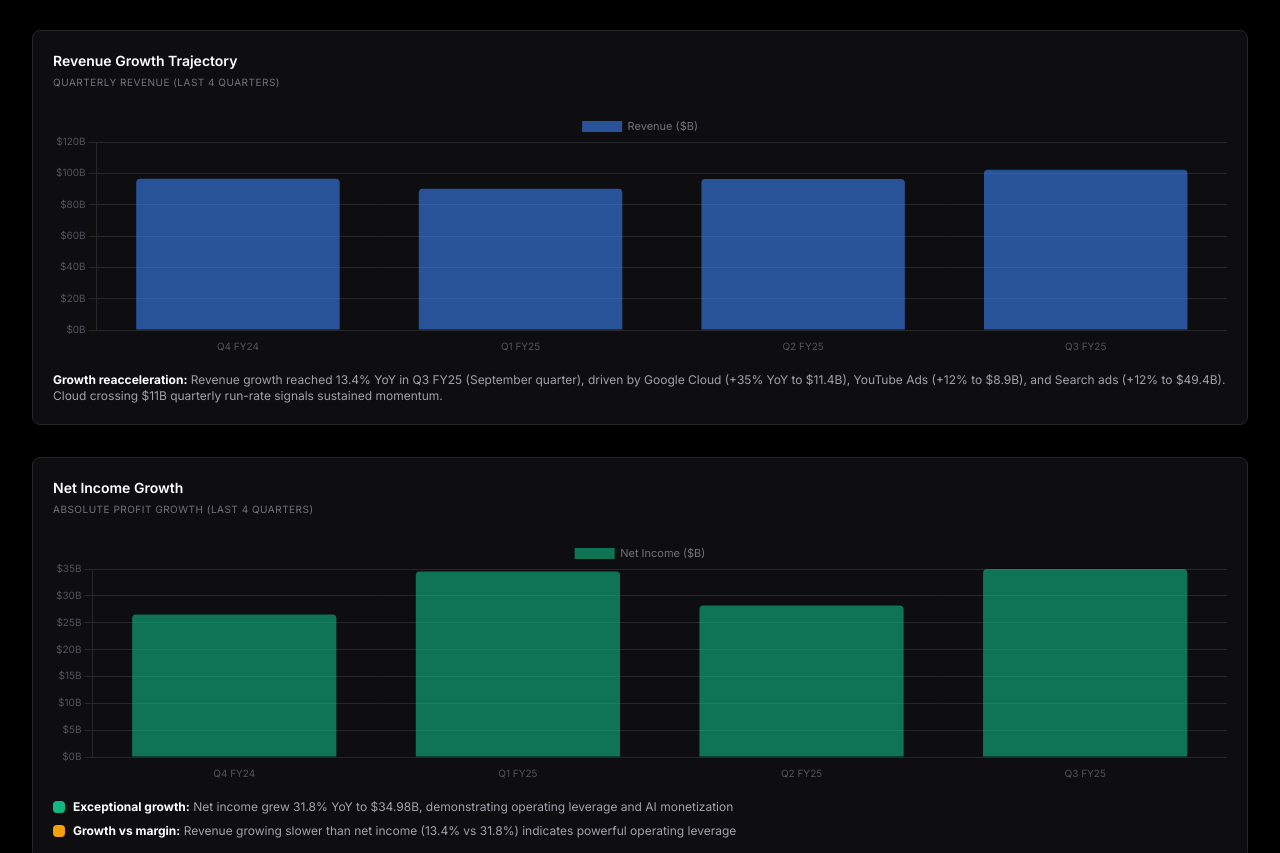
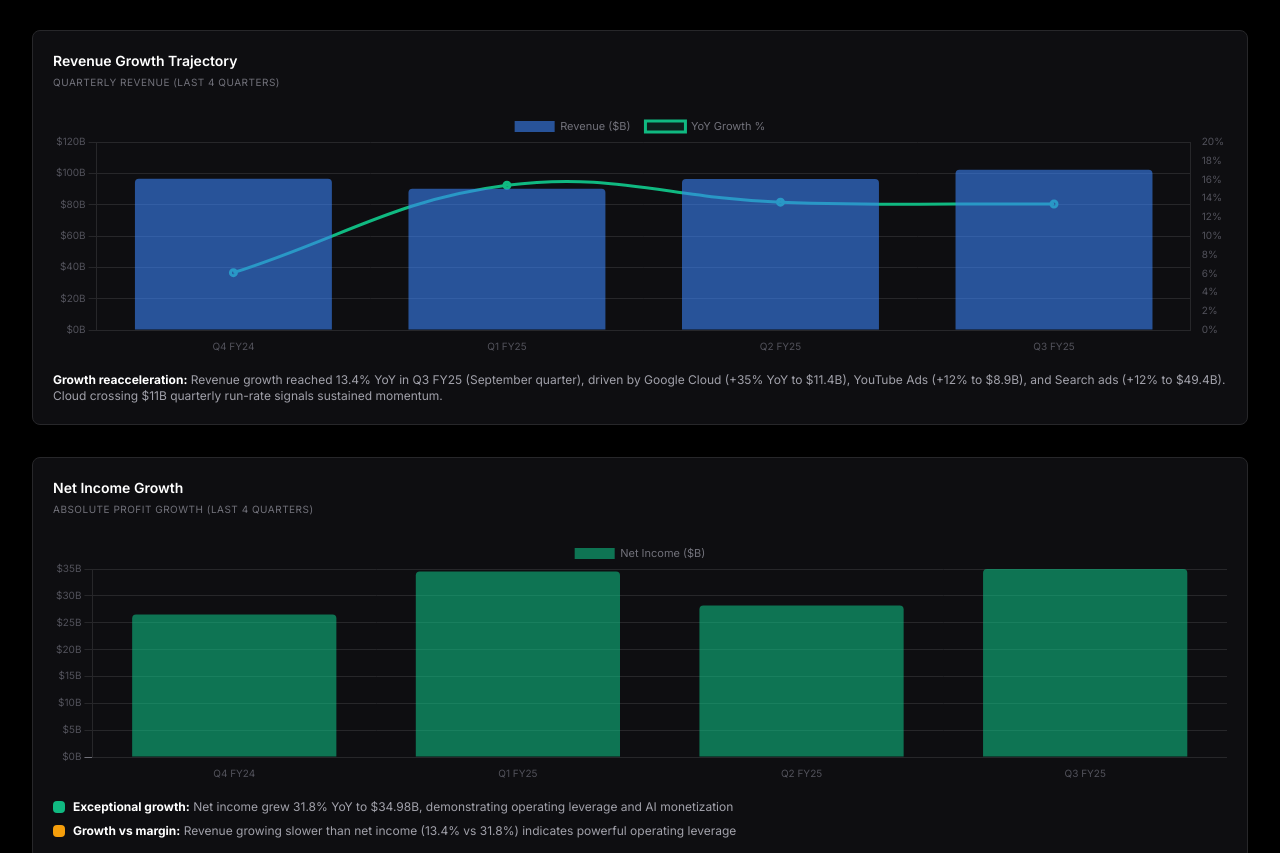
Before and after one commit to caretak3r/portfolio-analysis, a plain HTML site: page reports/GOOGL.html in a window 1280 px wide. Shown: the part 3243-4096 px from the top of the page. Drawn offline with nearby package versions, Linux system fonts and the light colour scheme.

Commit message:
CRITICAL FIX: Add dual-axis revenue chart + dynamic net income colors (Issues #5-6)
- Revenue chart: Add YoY Growth % line overlay on secondary y-axis (green line)
- Revenue chart: Enable legend (was hidden)
- Net Income chart: Add dynamic backgroundColor function (green for profit, red for loss)
- Net Income chart: Add zero-line grid highlighting (#71717a)
- All changes match IOT.html pixel-perfect structure

```diff
--- a/reports/GOOGL.html
+++ b/reports/GOOGL.html
@@ -1044,12 +1044,97 @@
             type: 'bar',
             data: {
                 labels: ['Q4 FY24', 'Q1 FY25', 'Q2 FY25', 'Q3 FY25'],
-                datasets: [{
-                    label: 'Revenue ($B)',
-                    data: [96.47, 90.23, 96.43, 102.35],
-                    backgroundColor: 'rgba(59, 130, 246, 0.6)',
-                    borderRadius: 4
-                }]
+                datasets: [
+                    {
+                        label: 'Revenue ($B)',
+                        data: [96.47, 90.23, 96.43, 102.35],
+                        backgroundColor: 'rgba(59, 130, 246, 0.6)',
+                        borderRadius: 4,
+                        yAxisID: 'y'
+                    },
+                    {
+                        label: 'YoY Growth %',
+                        data: [6.1, 15.4, 13.6, 13.4],
+                        type: 'line',
+                        borderColor: '#10b981',
+                        backgroundColor: 'rgba(16, 185, 129, 0.1)',
+                        yAxisID: 'y1',
+                        borderWidth: 3,
+                        tension: 0.4
+                    }
+                ]
+            },
+            options: {
+                responsive: true,
+                maintainAspectRatio: false,
+                interaction: { mode: 'index', intersect: false },
+                plugins: {
+                    legend: {
+                        labels: {
+                            color: '#71717a',
+                            font: { size: 11 },
+                            padding: 15
+                        }
+                    },
+                    tooltip: {
+                        backgroundColor: 'rgba(9, 9, 11, 0.95)',
+                        titleColor: '#fff',
+                        bodyColor: '#a1a1aa',
+                        borderColor: '#3f3f46',
+                        borderWidth: 1,
+                        padding: 12
+                    }
+                },
+                scales: {
+                    y: {
+                        type: 'linear',
+                        position: 'left',
+                        grid: { color: '#27272a' },
+                        ticks: {
+                            color: '#52525b',
+                            font: { size: 10 },
+                            callback: (value) => '$' + value + 'B'
+                        }
+                    },
+                    y1: {
+                        type: 'linear',
+                        position: 'right',
+                        grid: { display: false },
+                        ticks: {
+                            color: '#52525b',
+                            font: { size: 10 },
+                            callback: (value) => value + '%'
+                        },
+                        max: 20
+                    },
+                    x: {
+                        grid: { display: false },
+                        ticks: {
+                            color: '#52525b',
+                            font: { size: 10 }
+                        }
+                    }
+                }
+            }
+        });
+
+        // Net Income Chart
+        const niCtx = document.getElementById('netIncomeChart');
+        new Chart(niCtx, {
+            type: 'bar',
+            data: {
+                labels: ['Q4 FY24', 'Q1 FY25', 'Q2 FY25', 'Q3 FY25'],
+                datasets: [
+                    {
+                        label: 'Net Income ($B)',
+                        data: [26.54, 34.54, 28.20, 34.98],
+                        backgroundColor: function(context) {
+                            const value = context.parsed.y;
+                            return value >= 0 ? 'rgba(16, 185, 129, 0.6)' : 'rgba(239, 68, 68, 0.6)';
+                        },
+                        borderRadius: 4
+                    }
+                ]
             },
             options: {
                 responsive: true,
@@ -1071,76 +1156,22 @@
                         borderWidth: 1,
                         padding: 12,
                         callbacks: {
-                            label: context => {
-                                const yoyGrowth = [6.1, 15.4, 13.6, 13.4][context.dataIndex];
-                                return `$${context.parsed.y.toFixed(2)}B (+${yoyGrowth}% YoY)`;
+                            label: function(context) {
+                                return 'Net Income: $' + context.parsed.y.toFixed(2) + 'B';
                             }
                         }
                     }
                 },
                 scales: {
                     y: {
-                        grid: { color: '#27272a' },
-                        ticks: {
-                            color: '#52525b',
-                            font: { size: 10 },
-                            callback: (value) => '$' + value + 'B'
-                        }
-                    },
-                    x: {
-                        grid: { display: false },
-                        ticks: {
-                            color: '#52525b',
-                            font: { size: 10 }
-                        }
-                    }
-                }
-            }
-        });
-
-        // Net Income Chart
-        const niCtx = document.getElementById('netIncomeChart');
-        new Chart(niCtx, {
-            type: 'bar',
-            data: {
-                labels: ['Q4 FY24', 'Q1 FY25', 'Q2 FY25', 'Q3 FY25'],
-                datasets: [{
-                    label: 'Net Income ($B)',
-                    data: [26.54, 34.54, 28.20, 34.98],
-                    backgroundColor: 'rgba(16, 185, 129, 0.6)',
-                    borderRadius: 4
-                }]
-            },
-            options: {
-                responsive: true,
-                maintainAspectRatio: false,
-                interaction: { mode: 'index', intersect: false },
-                plugins: {
-                    legend: {
-                        labels: {
-                            color: '#71717a',
-                            font: { size: 11 },
-                            padding: 15
-                        }
-                    },
-                    tooltip: {
-                        backgroundColor: 'rgba(9, 9, 11, 0.95)',
-                        titleColor: '#fff',
-                        bodyColor: '#a1a1aa',
-                        borderColor: '#3f3f46',
-                        borderWidth: 1,
-                        padding: 12,
-                        callbacks: {
-                            label: context => {
-                                const yoyGrowth = [3.6, 57.0, 28.5, 31.8][context.dataIndex];
-                                return `$${context.parsed.y.toFixed(2)}B (+${yoyGrowth}% YoY)`;
+                        grid: {
+                            color: function(context) {
+                                if (context.tick.value === 0) {
+                                    return '#71717a';
+                                }
+                                return '#27272a';
                             }
-                        }
-                    }
-                },
-                scales: {
-                    y: {
-                        grid: { color: '#27272a' },
+                        },
                         ticks: {
                             color: '#52525b',
                             font: { size: 10 },
```
